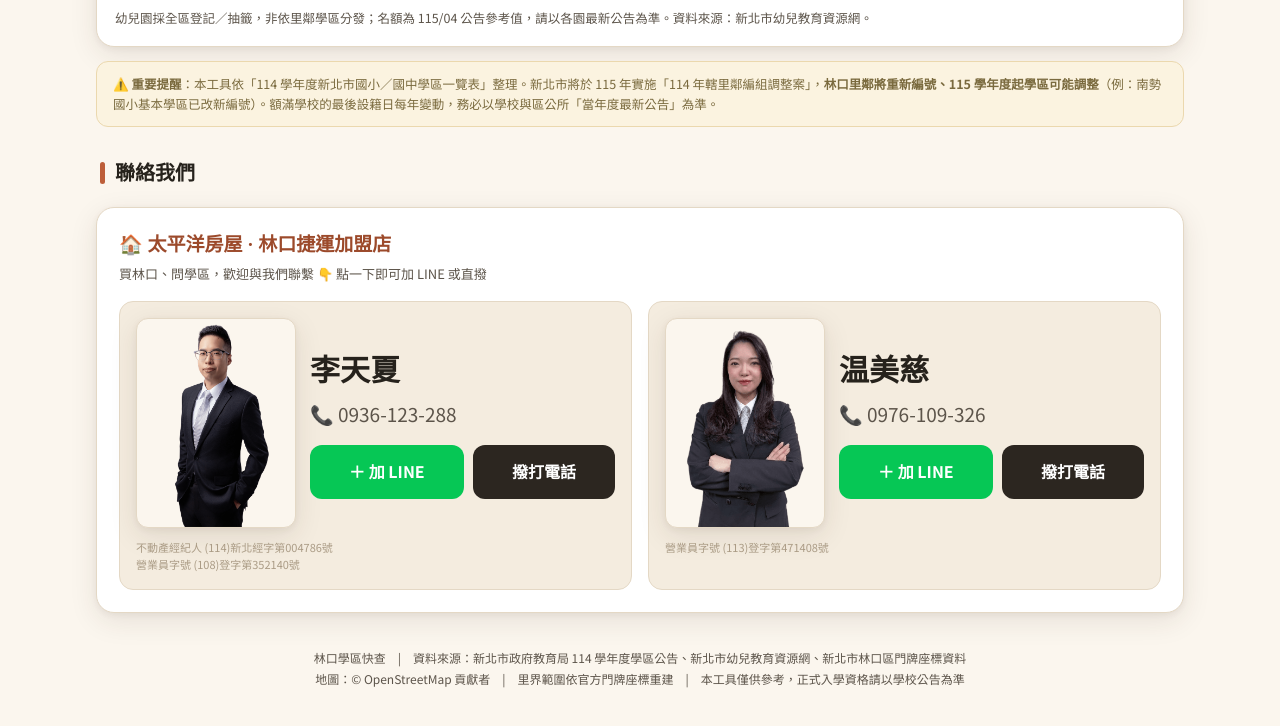
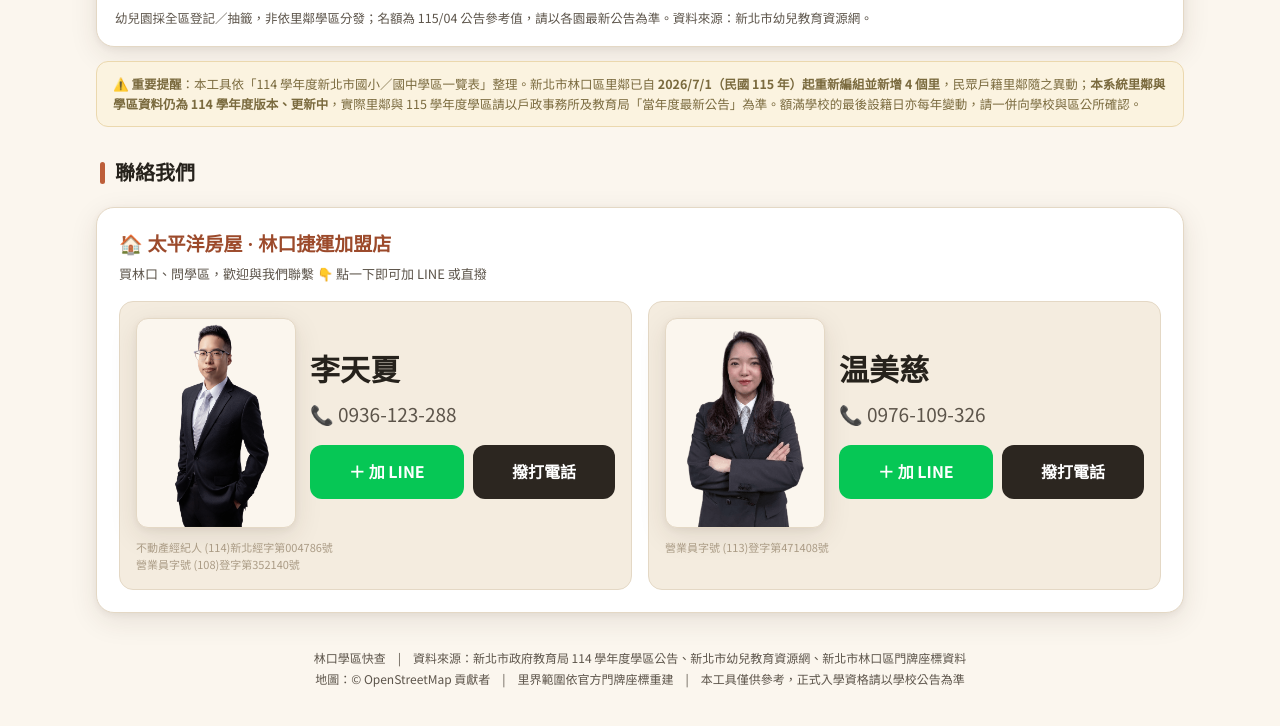
Before and after one commit to s156843217/linkou-school-zone, a plain HTML site: page school/index.html in a window 1280 px wide. Shown: the part 3072-3798 px from the top of the page. Drawn offline with nearby package versions, Linux system fonts and the light colour scheme.

Commit message:
學區頁免責:里鄰7/1已重編並增4里,提醒資料仍為114版更新中
7/1(民國115)林口里鄰調整正式生效、增為21里,原免責文字仍寫成
「將於115年實施」的未來式。改為已生效事實,並明確告知使用者
系統里鄰/學區資料仍為114版、以戶政與教育局公告為準。
查詢資料(LI/COMMUNITY/HOUSE/LK_GEO)未動,待官方門牌檔更新後再重建。

Co-Authored-By: Claude Opus 4.8 <noreply@anthropic.com>

```diff
--- a/school/index.html
+++ b/school/index.html
@@ -383,7 +383,7 @@
   </section>
 
   <div class="disc">
-    ⚠️ <b>重要提醒</b>：本工具依「114 學年度新北市國小／國中學區一覽表」整理。新北市將於 115 年實施「114 年轄里鄰編組調整案」，<b>林口里鄰將重新編號、115 學年度起學區可能調整</b>（例：南勢國小基本學區已改新編號）。額滿學校的最後設籍日每年變動，務必以學校與區公所「當年度最新公告」為準。
+    ⚠️ <b>重要提醒</b>：本工具依「114 學年度新北市國小／國中學區一覽表」整理。新北市林口區里鄰已自 <b>2026/7/1（民國 115 年）起重新編組並新增 4 個里</b>，民眾戶籍里鄰隨之異動；<b>本系統里鄰與學區資料仍為 114 學年度版本、更新中</b>，實際里鄰與 115 學年度學區請以戶政事務所及教育局「當年度最新公告」為準。額滿學校的最後設籍日亦每年變動，請一併向學校與區公所確認。
   </div>
 
   <!-- 聯絡卡（置底） -->
```
